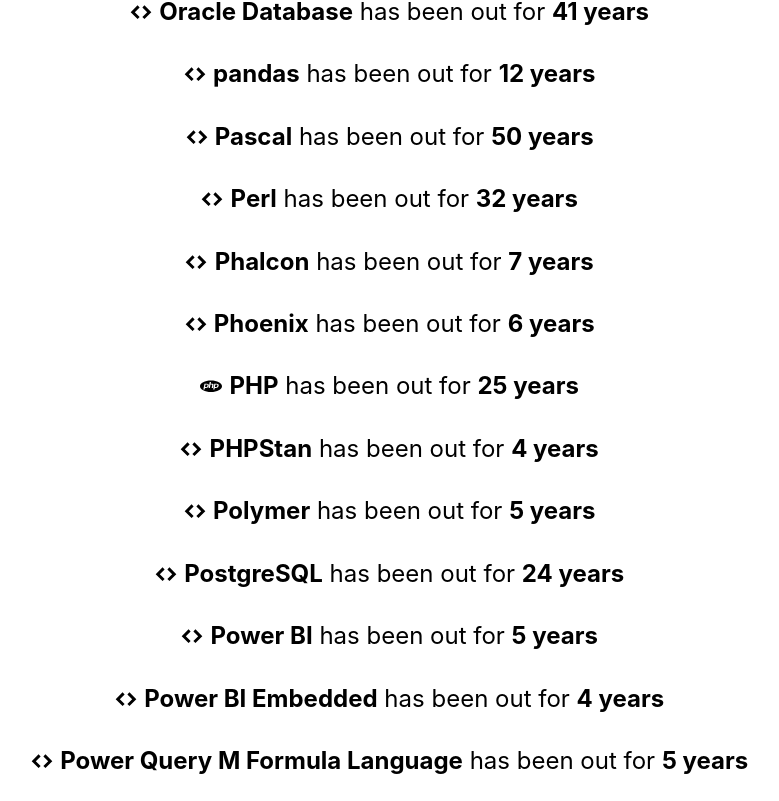
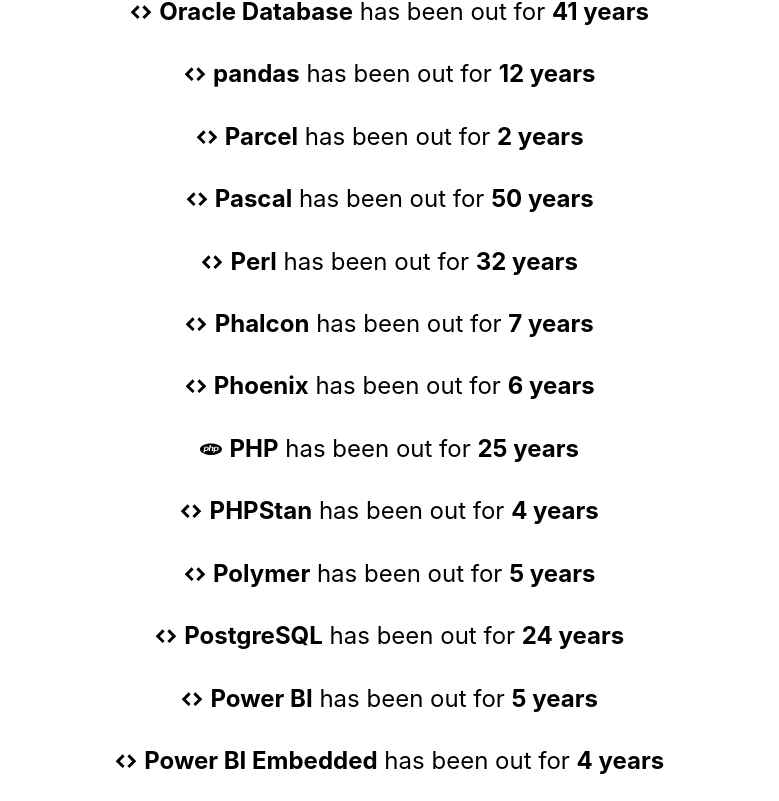
Before and after one commit to jsrn/howoldisit, a React (Create React App) app: page / in a window 1280 px wide. Shown: the part 10759-11560 px from the top of the page, without its empty margins (254-1033 px from the left). Built offline with nearby package versions, Linux system fonts and the light colour scheme.

Commit message:
Add Parcel and Snowpack to technologies

```diff
--- a/src/technologies.js
+++ b/src/technologies.js
@@ -171,6 +171,7 @@ const technologies = [
   { name: "OpenStack", released: new Date("2010-10-21"), icon: "openstack", link: "https://www.openstack.org/" },
   { name: "Oracle Database", released: new Date("1979"), link: "https://www.oracle.com/database/" },
   { name: "pandas", released: new Date("2008-02-11"), link: "https://pandas.pydata.org/" },
+  { name: "Parcel", released: new Date("2017-12-06"), link: "https://parceljs.org/" },
   { name: "Pascal", released: new Date("1970-01-01"), link: "https://en.wikipedia.org/wiki/Pascal_(programming_language)" },
   { name: "Perl", released: new Date("1987-12-18"), link: "https://www.perl.org/" },
   { name: "Phalcon", released: new Date("2012-11-14") },
@@ -223,6 +224,7 @@ const technologies = [
   { name: "Serverless Framework", released: new Date("2015-12-01"), link: "https://serverless.com/" },
   { name: "Shiny", released: new Date("2012-11-12"), links: "https://shiny.rstudio.com/" },
   { name: "Smalltalk", released: new Date("1980-01-01"), link: "https://en.wikipedia.org/wiki/Smalltalk" },
+  { name: "Snowpack", released: new Date("2019-02-26"), link: "https://www.snowpack.dev/" },
   { name: "Solidity", released: new Date("2014-08-01"), link: "https://en.wikipedia.org/wiki/Solidity" },
   { name: "Spark (Apache)", released: new Date("2014-06-26"), link: "https://spark.apache.org/" },
   { name: "Spring", released: new Date("2002-10-01"), link: "https://spring.io/" },
```
